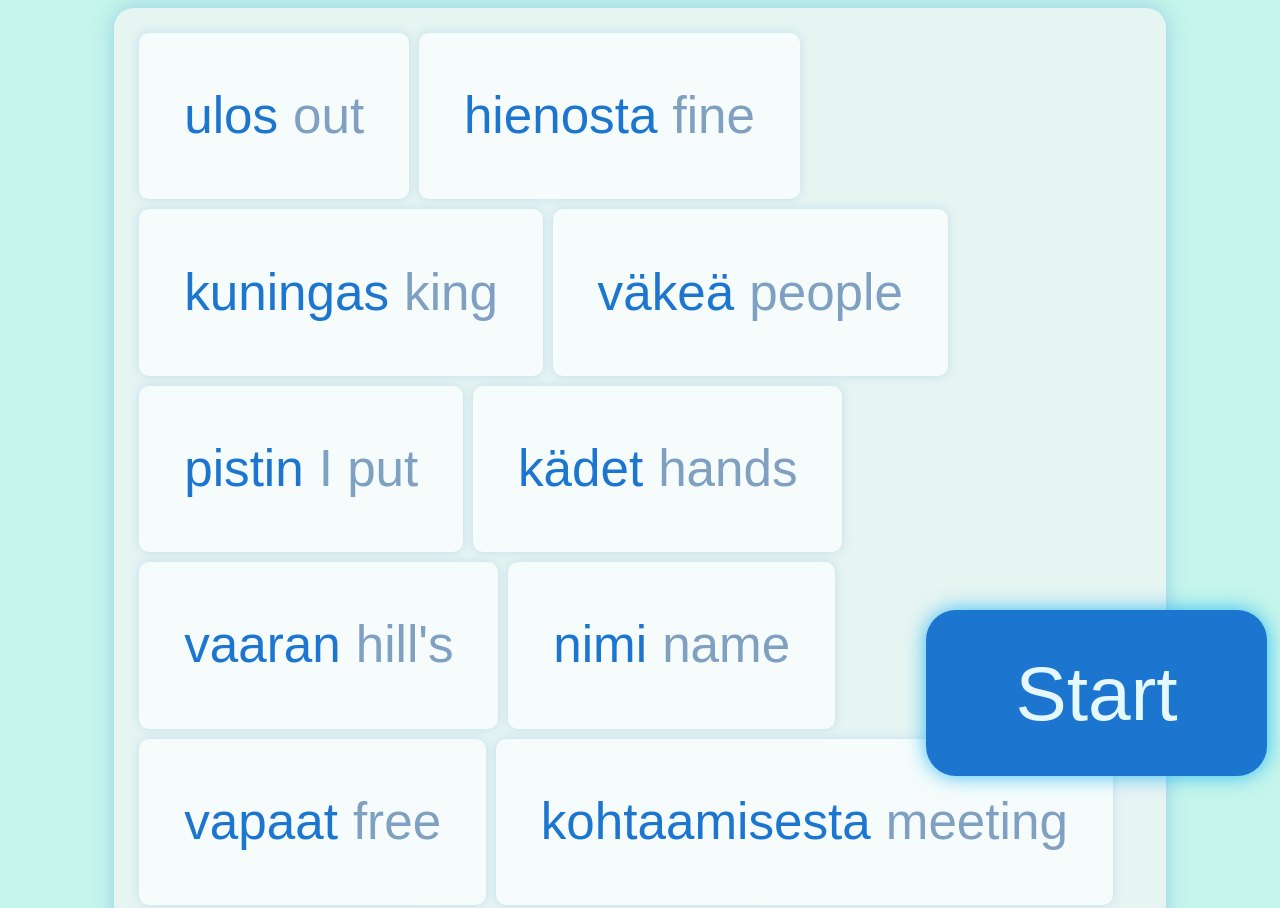
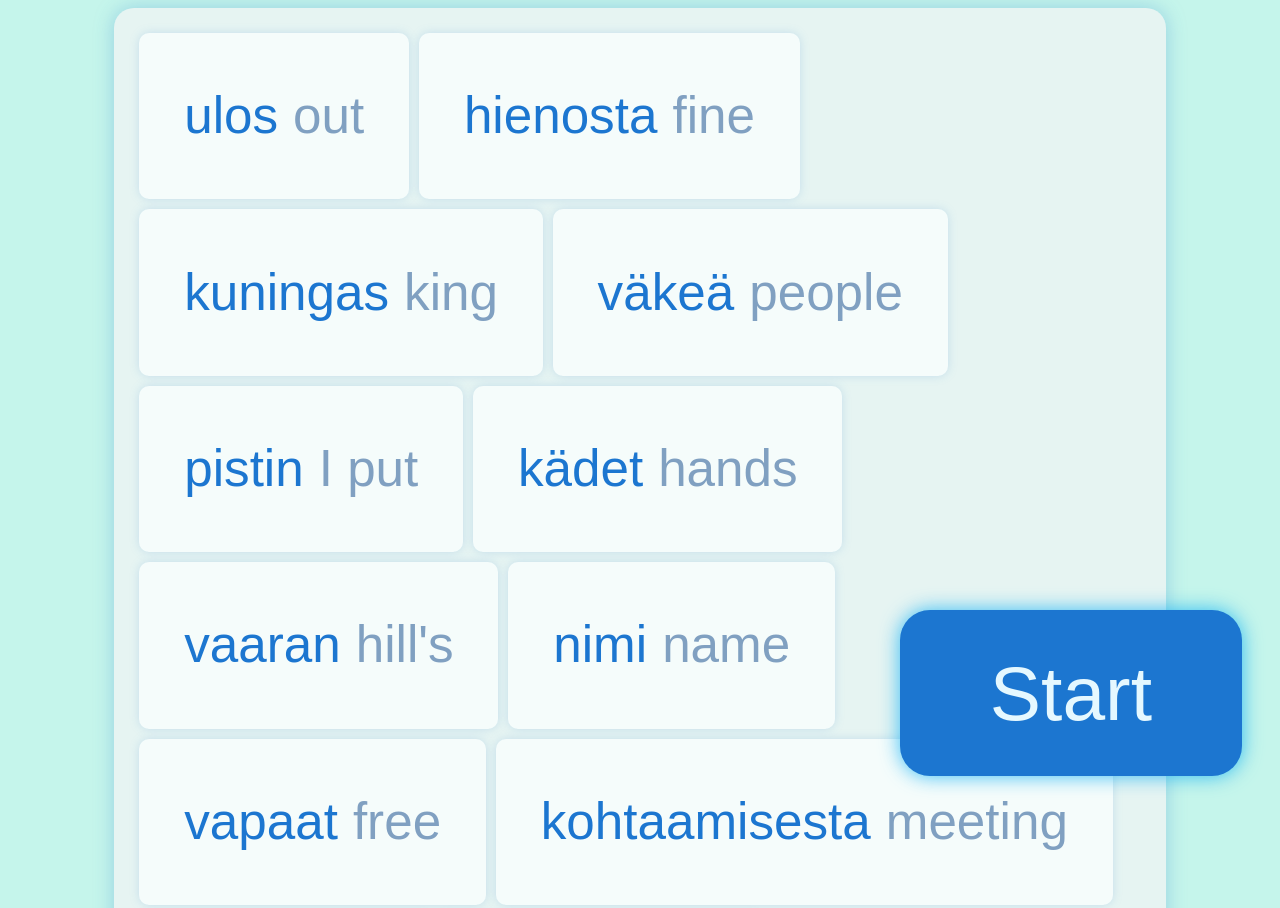
Before and after one commit to Nicolibus/Nicolibus.github.io, a plain HTML site: page flashcards/index.html in a window 1280 px wide. Shown: the top 908 px of the page. Drawn offline with nearby package versions, Linux system fonts and the light colour scheme.

Commit message:
Update index.html

```diff
--- a/flashcards/index.html
+++ b/flashcards/index.html
@@ -20,7 +20,7 @@
             border-radius: 30px;
             font-size: 6vw;
             bottom: 3vh;
-            right: 1vw;
+            right: 3vw;
             z-index: 2;
             background-color: rgb(28, 118, 208);
             filter: drop-shadow(0 0 10px rgba(9, 174, 245, 0.809));
```
